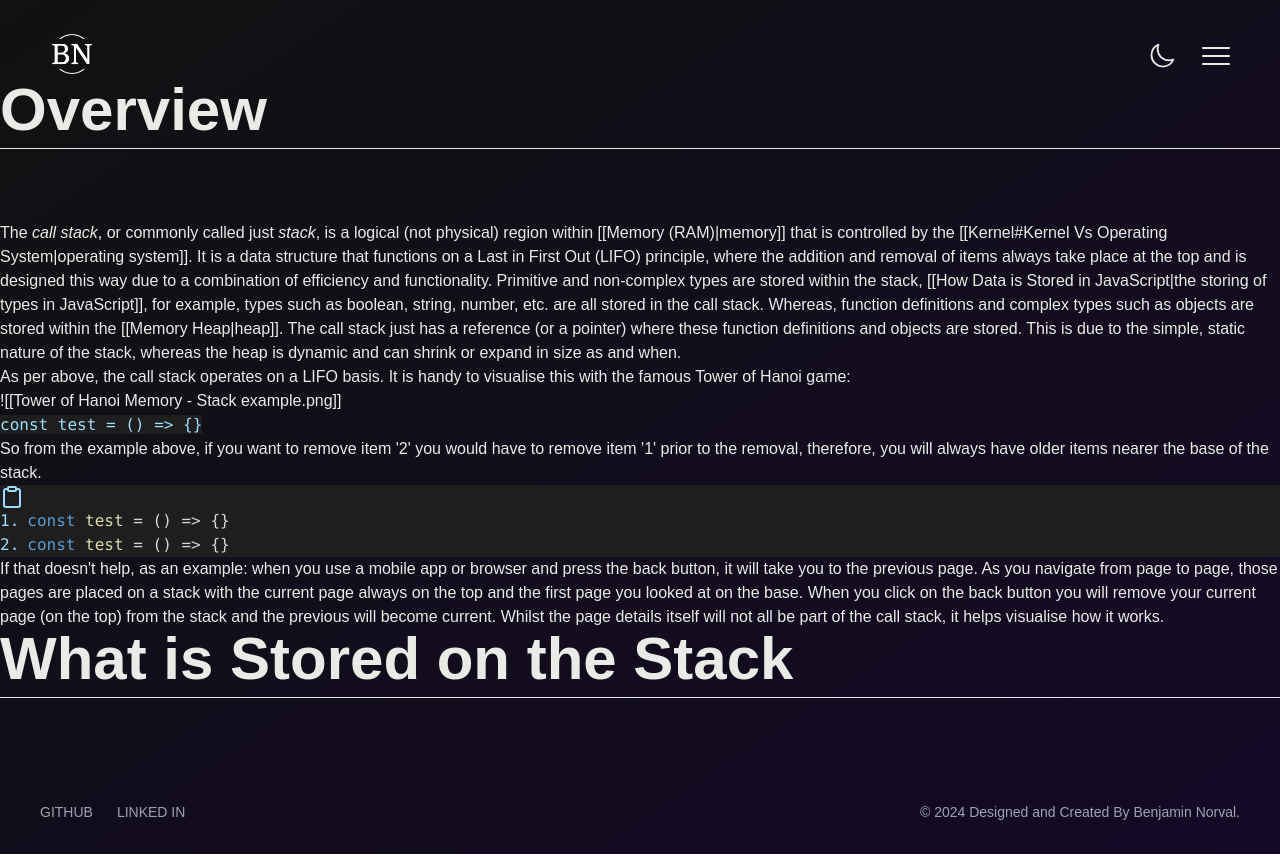
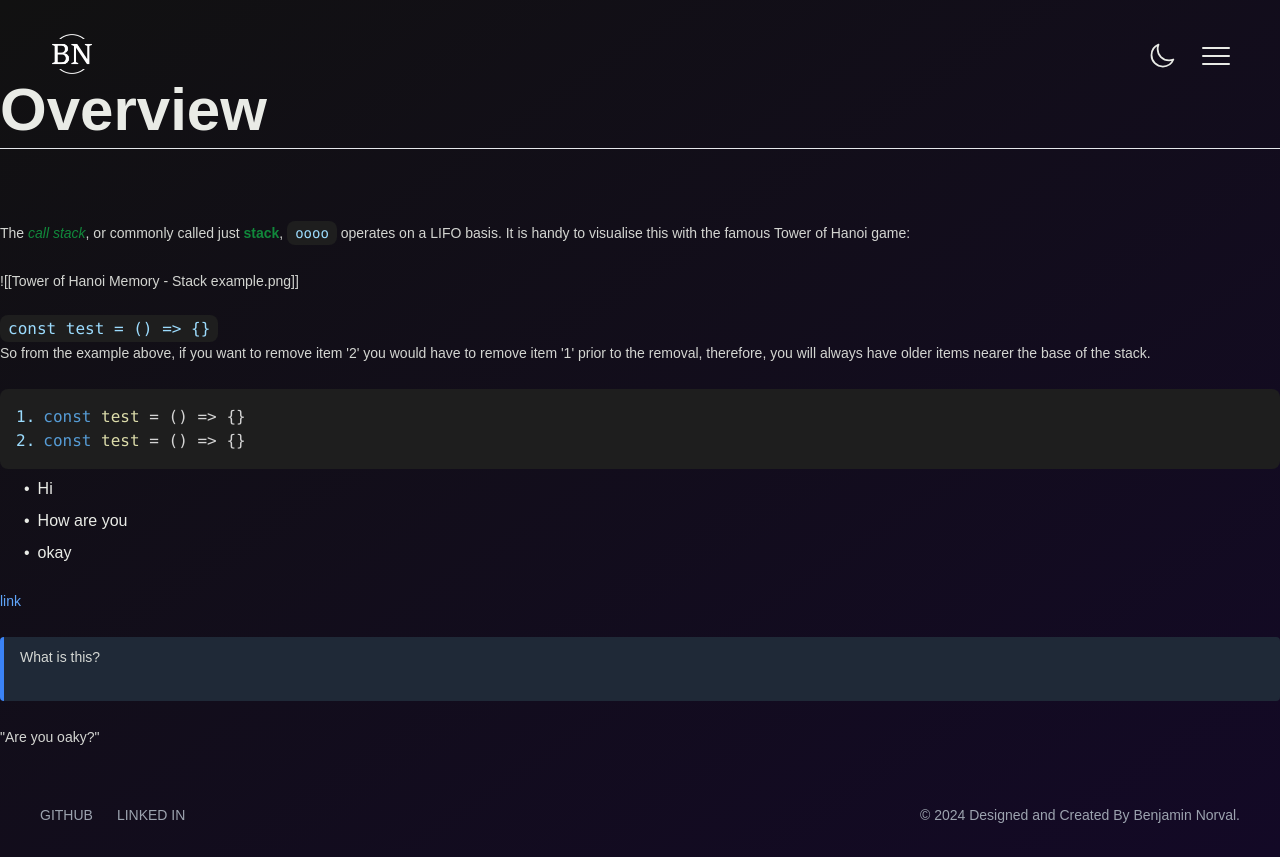
Before and after one commit to norvalbv/portfolio, a Next.js app: page /blog/1 in a window 1280 px wide. Built offline with nearby package versions, Linux system fonts and the light colour scheme; a web font is replaced by a local one.

Commit message:
update code comp

```diff
--- a/src/app/blog/[slug]/page.tsx
+++ b/src/app/blog/[slug]/page.tsx
@@ -4,14 +4,11 @@ import List from 'components/Markdown/List';
 import UnorderedList from 'components/Markdown/UnorderedList';
 import Markdown, { MarkdownToJSX } from 'markdown-to-jsx';
 import { Fragment, ReactElement } from 'react';
-import { classNames } from 'utils';
 
 const BLOGG = `
 ## Overview
 
-The *call stack*, or commonly called just *stack*, is a logical (not physical) region within [[Memory (RAM)|memory]] that is controlled by the [[Kernel#Kernel Vs Operating System|operating system]]. It is a data structure that functions on a Last in First Out (LIFO) principle, where the addition and removal of items always take place at the top and is designed this way due to a combination of efficiency and functionality. Primitive and non-complex types are stored within the stack, [[How Data is Stored in JavaScript|the storing of types in JavaScript]], for example, types such as boolean, string, number, etc. are all stored in the call stack. Whereas, function definitions and complex types such as objects are stored within the [[Memory Heap|heap]]. The call stack just has a reference (or a pointer) where these function definitions and objects are stored. This is due to the simple, static nature of the stack, whereas the heap is dynamic and can shrink or expand in size as and when.
-
-As per above, the call stack operates on a LIFO basis. It is handy to visualise this with the famous Tower of Hanoi game:
+The *call stack*, or commonly called just **stack**, \`oooo\` operates on a LIFO basis. It is handy to visualise this with the famous Tower of Hanoi game:
 
 ![[Tower of Hanoi Memory - Stack example.png]]
 
@@ -26,9 +23,17 @@ const test = () => {}
 const test = () => {}
 \`\`\`
 
-If that doesn't help, as an example: when you use a mobile app or browser and press the back button, it will take you to the previous page. As you navigate from page to page, those pages are placed on a stack with the current page always on the top and the first page you looked at on the base. When you click on the back button you will remove your current page (on the top) from the stack and the previous will become current. Whilst the page details itself will not all be part of the call stack, it helps visualise how it works.
+- Hi
+- How are you
+- okay
 
-## What is Stored on the Stack`;
+[link](https://www.google.com)
+
+> What is this?
+
+"Are you oaky?"
+
+`;
 
 const Blog = (): ReactElement | null => {
   return (
@@ -40,19 +45,19 @@ const Blog = (): ReactElement | null => {
             overrides: {
               h1: {
                 component: Anchor,
-                props: { className: classNames({ tag: 'h1' }), level: 1 },
+                props: { level: 1 },
               },
               h2: {
                 component: Anchor,
-                props: { className: classNames({ tag: 'h2' }), level: 2 },
+                props: { level: 2 },
               },
               h3: {
                 component: Anchor,
-                props: { className: classNames({ tag: 'h3' }), level: 3 },
+                props: { level: 3 },
               },
               h4: {
                 component: Anchor,
-                props: { className: classNames({ tag: 'h4' }), level: 4 },
+                props: { level: 4 },
               },
               h5: {
                 component: Anchor,
@@ -62,32 +67,40 @@ const Blog = (): ReactElement | null => {
                 component: Anchor,
                 props: { level: 6 },
               },
-              p: { props: { className: classNames({ tag: 'p' }) } },
+              p: {
+                props: {
+                  className: 'mb-6 leading-6 text-sm text-light-text/90 dark:text-dark-text/90',
+                },
+              },
               ul: {
                 component: UnorderedList,
-                props: { className: classNames({ tag: 'ul' }) },
+                props: { className: 'list-disc pl-6 mb-6' },
               },
               li: {
                 component: List,
-                props: { className: classNames({ tag: 'li' }) },
+                props: { className: 'mb-2' },
               },
               code: {
                 component: Code,
               },
               a: {
-                props: { className: classNames({ tag: 'a' }) },
+                props: {
+                  className: 'text-blue-400 hover:text-blue-300 transition-colors duration-200',
+                },
               },
               ol: {
-                props: { className: classNames({ tag: 'ol' }) },
+                props: { className: 'list-decimal pl-6 mb-6' },
               },
               strong: {
-                props: { className: classNames({ tag: 'strong' }) },
+                props: { className: 'font-bold text-accent-primary' },
               },
               em: {
-                props: { className: classNames({ tag: 'em' }) },
+                props: { className: 'italic text-accent-primary' },
               },
               blockquote: {
-                props: { className: classNames({ tag: 'blockquote' }) },
+                props: {
+                  className: 'border-l-4 border-accent-tertiary pl-4 py-2 mb-6 bg-gray-800 rounded',
+                },
               },
             } as MarkdownToJSX.Overrides,
           }}
--- a/src/components/Markdown/Code/index.tsx
+++ b/src/components/Markdown/Code/index.tsx
@@ -1,8 +1,6 @@
-import useOutsideClick from 'hooks/useOutsideClick';
-import { ClipboardCopyIcon, ClipboardIcon } from 'lucide-react';
+import { ClipboardCheckIcon, ClipboardIcon } from 'lucide-react';
 import { Highlight } from 'prism-react-renderer';
-import { ReactElement, useRef, useState } from 'react';
-import { classNames } from 'utils';
+import { ReactElement, useCallback, useRef, useState } from 'react';
 
 type Props = {
   children: string;
@@ -10,27 +8,56 @@ type Props = {
 
 const Code = ({ children }: Props): ReactElement => {
   const isMultiline = /\n/.test(children);
-
-  const [copyToClipboard, setCopyToClipboard] = useState(false);
+  const [isCopied, setIsCopied] = useState(false);
+  const [isHovered, setIsHovered] = useState(false);
   const ref = useRef<HTMLPreElement | null>(null);
 
-  useOutsideClick({ ref, onBlur: (): void => setCopyToClipboard(false) });
+  const copyToClipBoard = useCallback(() => {
+    navigator.clipboard
+      .writeText(children)
+      .then(() => {
+        setIsCopied(true);
+        setTimeout(() => setIsCopied(false), 2000); // Reset after 2 seconds
+      })
+      .catch(() => {});
+  }, [children]);
 
-  const copyToClipBoard = async (): Promise<void> => {
-    await navigator.clipboard.writeText(children);
-    setCopyToClipboard(true);
-  };
+  if (!isMultiline) {
+    return (
+      <Highlight language="tsx" code={children}>
+        {({ style }): React.ReactElement => (
+          <code style={style} className="rounded-lg px-2 py-1">
+            {children}
+          </code>
+        )}
+      </Highlight>
+    );
+  }
 
-  return isMultiline ? (
+  return (
     <Highlight language="tsx" code={children}>
-      {({ style, tokens, getLineProps, getTokenProps }): ReactElement => (
+      {({ style, tokens, getLineProps, getTokenProps }): React.ReactElement => (
         <pre
-          style={{ ...style, position: 'relative' }}
-          className={classNames({ tag: 'code' })}
+          style={{ ...style }}
+          className="relative mb-2 rounded-lg p-4"
           ref={ref}
+          onMouseEnter={() => setIsHovered(true)}
+          onMouseLeave={() => setIsHovered(false)}
         >
-          <div className={classNames({ tag: 'clipboard' })} onClick={copyToClipBoard}>
-            {copyToClipboard ? <ClipboardCopyIcon /> : <ClipboardIcon />}
+          <div
+            className={`absolute right-4 top-4 cursor-pointer transition-opacity ${
+              isHovered ? 'opacity-100' : 'opacity-0'
+            }`}
+            onClick={copyToClipBoard}
+          >
+            {isCopied ? <ClipboardCheckIcon /> : <ClipboardIcon />}
+            <span
+              className={`absolute right-0 top-6 rounded bg-gray-800 px-2 py-1 text-xs text-white ${
+                isCopied ? 'opacity-100' : 'opacity-0'
+              } transition-opacity`}
+            >
+              Copied!
+            </span>
           </div>
           {tokens.map((line, i) => (
             <div key={line.toString() + i.toString()} {...getLineProps({ line })}>
@@ -43,10 +70,6 @@ const Code = ({ children }: Props): ReactElement => {
         </pre>
       )}
     </Highlight>
-  ) : (
-    <Highlight language="tsx" code={children}>
-      {({ style }): ReactElement => <code style={style}>{children}</code>}
-    </Highlight>
   );
 };
 
```
